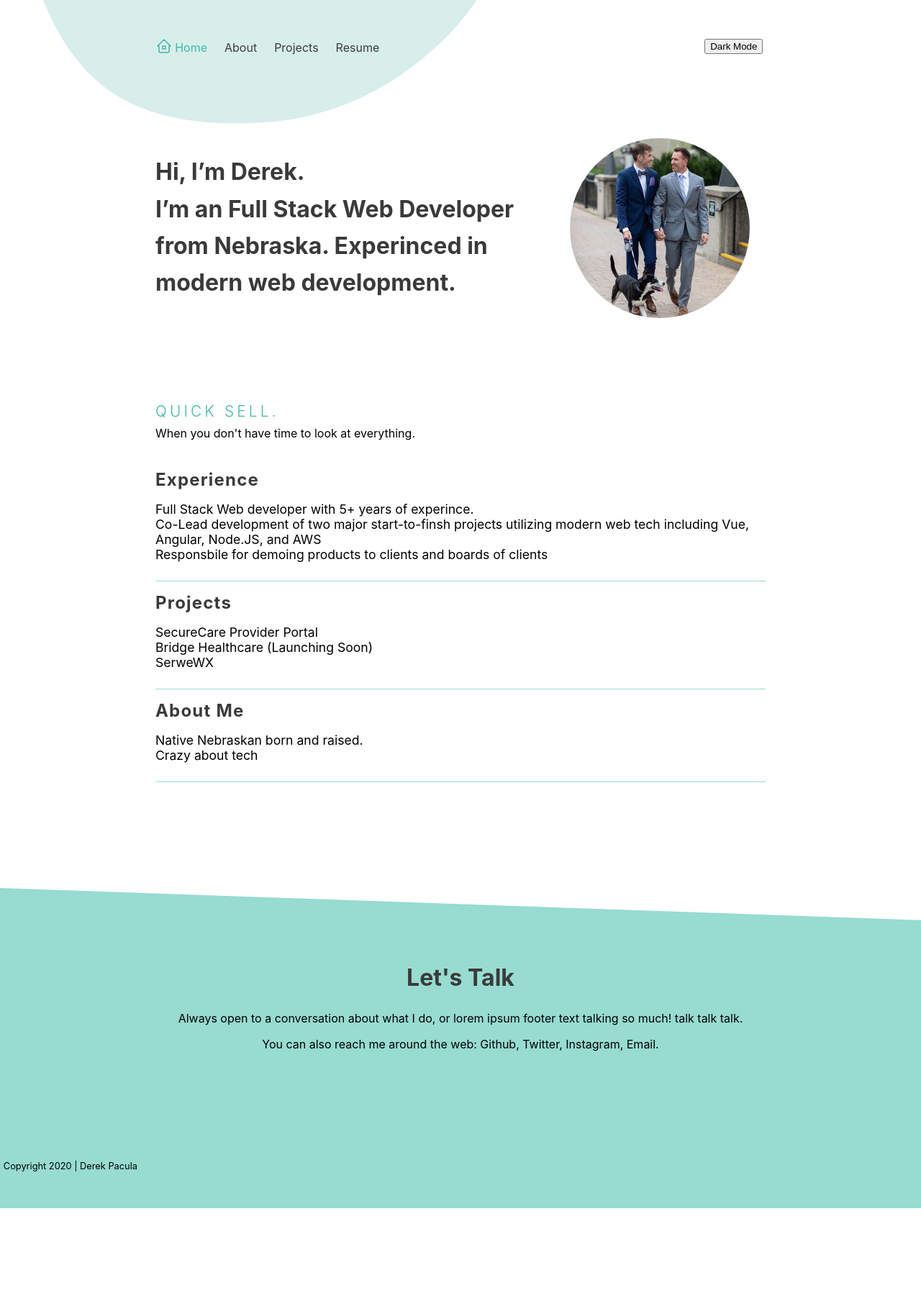
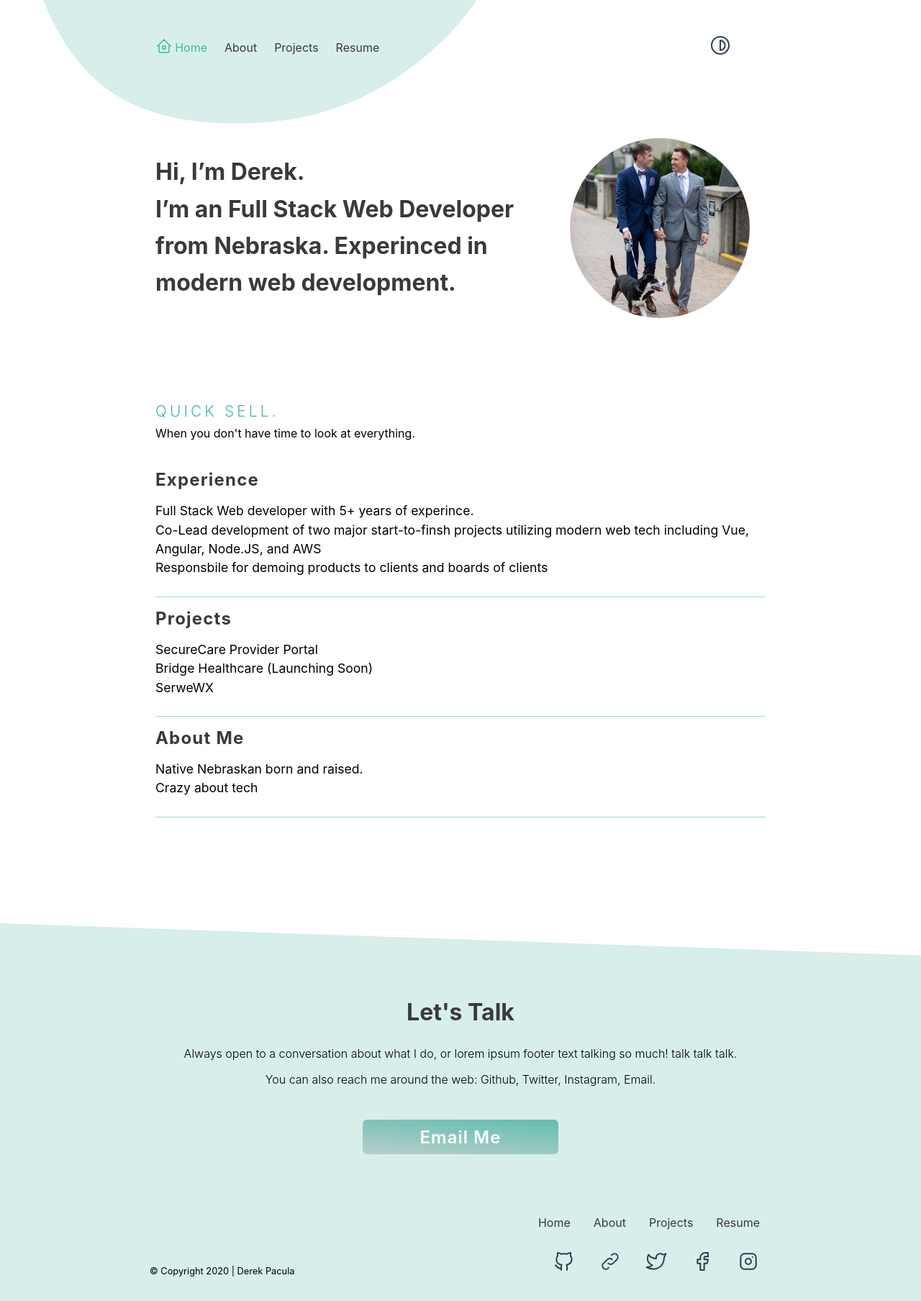
Before and after one commit to dpacula/pacula.dev, a React (Create React App) app: page / in a window 1280 px wide. Shown: the whole page at 72% size. Before the commit the page ends 1679 px from the top, so only its background shows below. Built offline with nearby package versions, Linux system fonts and the light colour scheme.

Commit message:
Dark mode polish

```diff
--- a/src/components/colortoggle.jsx
+++ b/src/components/colortoggle.jsx
@@ -22,7 +22,19 @@ export default function ThemeMode() {
 
   return (
     <div>
-      <button onClick={() => setThemeState(!themeState)}>{themeState ? 'Light Mode' : 'Dark Mode'}</button>
+      <button class="color-toggle" onClick={() => setThemeState(!themeState)}>{themeState ?
+        <svg xmlns="http://www.w3.org/2000/svg" class="icon icon-tabler icon-tabler-contrast" width="32" height="32" viewBox="0 0 24 24" stroke-width="1.5" stroke="#42B9A6" fill="none" stroke-linecap="round" stroke-linejoin="round">
+          <path stroke="none" d="M0 0h24v24H0z"/>
+          <circle cx="12" cy="12" r="9" />
+          <path d="M12 17a5 5 0 0 0 0 -10v10" />
+        </svg>
+        :
+        <svg xmlns="http://www.w3.org/2000/svg" class="icon icon-tabler icon-tabler-contrast" width="32" height="32" viewBox="0 0 24 24" stroke-width="1.5" stroke="#2c3e50" fill="none" stroke-linecap="round" stroke-linejoin="round">
+        <path stroke="none" d="M0 0h24v24H0z"/>
+        <circle cx="12" cy="12" r="9" />
+        <path d="M12 17a5 5 0 0 0 0 -10v10" />
+        </svg> }
+      </button>
     </div>
   );
 }
--- a/src/components/footer.jsx
+++ b/src/components/footer.jsx
@@ -1,5 +1,5 @@
 import React from 'react';
-import { NavLink } from 'react-router-dom'
+import { NavLink, Link } from 'react-router-dom'
 
 const year = new Date().getFullYear()
 
@@ -10,11 +10,61 @@ function Footer() {
       <h1>Let's Talk</h1>
       <p>Always open to a conversation about what I do, or lorem ipsum footer text talking so much! talk talk talk.</p>
       <p>You can also reach me around the web: Github, Twitter, Instagram, Email.</p>
+      <br></br><br></br>
+      <a class="f-button" href="mailto:hello@pacula.dev">Email Me</a>
     </div>
-    <div class="copyright">
-      <p>Copyright {year} | Derek Pacula</p>
+    <div class="row disclaim">
+      <div class="col-lg-2"></div>
+      <div class="col-lg-8 footer-items">
+        <div class="copyright">
+          <p>© Copyright {year} | Derek Pacula</p>
+        </div>
+        <div class="links">
+          <nav>
+            <Link to="/">Home</Link>
+            <Link to="/about">About</Link>
+            <Link to="/projects">Projects</Link>
+            <Link to="/resume">Resume</Link>
+          </nav>
+          <nav>
+            <a href="github.com/dpacula">
+              <svg xmlns="http://www.w3.org/2000/svg" class="icon icon-tabler icon-tabler-brand-github" width="32" height="32" viewBox="0 0 24 24" stroke-width="1.5" stroke="#2c3e50" fill="none" stroke-linecap="round" stroke-linejoin="round">
+                <path stroke="none" d="M0 0h24v24H0z"/>
+                <path d="M9 19c-4.286 1.35-4.286-2.55-6-3m12 5v-3.5c0-1 .099-1.405-.5-2 2.791-.3 5.5-1.366 5.5-6.04a4.567 4.567 0 0 0 -1.333 -3.21a4.192 4.192 0 0 0 -.08 -3.227s-1.05-.3-3.476 1.267a12.334 12.334 0 0 0 -6.222 0C6.462 2.723 5.413 3.023 5.413 3.023a4.192 4.192 0 0 0 -.08 3.227A4.566 4.566 0 0 0 4 9.486c0 4.64 2.709 5.68 5.5 6.014-.591.589-.56 1.183-.5 2V21" />
+              </svg>
+            </a>
+            <a href="linkedin.com/dpacula">
+            <svg xmlns="http://www.w3.org/2000/svg" class="icon icon-tabler icon-tabler-link" width="32" height="32" viewBox="0 0 24 24" stroke-width="1.5" stroke="#2c3e50" fill="none" stroke-linecap="round" stroke-linejoin="round">
+              <path stroke="none" d="M0 0h24v24H0z"/>
+              <path d="M10 14a3.5 3.5 0 0 0 5 0l4 -4a3.5 3.5 0 0 0 -5 -5l-.5 .5" />
+              <path d="M14 10a3.5 3.5 0 0 0 -5 0l-4 4a3.5 3.5 0 0 0 5 5l.5 -.5" />
+            </svg>
+            </a>
+            <a href="twitter.com/dpacula">
+            <svg xmlns="http://www.w3.org/2000/svg" class="icon icon-tabler icon-tabler-brand-twitter" width="32" height="32" viewBox="0 0 24 24" stroke-width="1.5" stroke="#2c3e50" fill="none" stroke-linecap="round" stroke-linejoin="round">
+              <path stroke="none" d="M0 0h24v24H0z"/>
+              <path d="M22 4.01c-1 .49-1.98.689-3 .99-1.121-1.265-2.783-1.335-4.38-.737S11.977 6.323 12 8v1c-3.245.083-6.135-1.395-8-4 0 0-4.182 7.433 4 11-1.872 1.247-3.739 2.088-6 2 3.308 1.803 6.913 2.423 10.034 1.517 3.58-1.04 6.522-3.723 7.651-7.742a13.84 13.84 0 0 0 .497 -3.753C20.18 7.773 21.692 5.25 22 4.009z" />
+            </svg>
+            </a>
+            <a href="facebook.com/dpacula">
+            <svg xmlns="http://www.w3.org/2000/svg" class="icon icon-tabler icon-tabler-brand-facebook" width="32" height="32" viewBox="0 0 24 24" stroke-width="1.5" stroke="#2c3e50" fill="none" stroke-linecap="round" stroke-linejoin="round">
+              <path stroke="none" d="M0 0h24v24H0z"/>
+              <path d="M7 10v4h3v7h4v-7h3l1 -4h-4v-2a1 1 0 0 1 1 -1h3v-4h-3a5 5 0 0 0 -5 5v2h-3" />
+            </svg>
+            </a>
+            <a href="instagram.com/dpacula">
+            <svg xmlns="http://www.w3.org/2000/svg" class="icon icon-tabler icon-tabler-brand-instagram" width="32" height="32" viewBox="0 0 24 24" stroke-width="1.5" stroke="#2c3e50" fill="none" stroke-linecap="round" stroke-linejoin="round">
+              <path stroke="none" d="M0 0h24v24H0z"/>
+              <rect x="4" y="4" width="16" height="16" rx="4" />
+              <circle cx="12" cy="12" r="3" />
+              <line x1="16.5" y1="7.5" x2="16.5" y2="7.501" />
+            </svg>
+            </a>
+          </nav>
+        </div>
+      </div>
     </div>
-    <nav>
+    <nav class='mobile-nav'>
       <NavLink activeClassName='is-active' to="/">
         <svg xmlns="http://www.w3.org/2000/svg" class="icon icon-tabler icon-tabler-home-2" width="24" height="24" viewBox="0 0 24 24" stroke-width="1.5" fill="none" stroke-linecap="round" stroke-linejoin="round">
           <path stroke="none" d="M0 0h24v24H0z"/>
--- a/src/pages/resume.jsx
+++ b/src/pages/resume.jsx
@@ -14,7 +14,7 @@ function Resume() {
     </div>
     <div class="row">
       <div class="col-lg-7 col-md-7 col-sm-12 col-xs-12">
-          <div class="box" >
+          <div class="box">
             <h2>Objective.</h2>
             <p>
               Full Stack Web Developer with more than 7 years of experience in Web Development. Extensive knowledge in current technology
--- a/src/styles/main.scss
+++ b/src/styles/main.scss
@@ -32,6 +32,7 @@ $grey-dark-mode: #43504E;
 $white-text: #fff;
 $primary:rgb(0, 132, 255);
 $bg-accent: #97DBD1;
+$bg-dark-accent: #129376;
 $bg-grey: #d7eeeb;
 
 html {
@@ -47,6 +48,7 @@ body {
   -webkit-font-smoothing: antialiased;
   -moz-osx-font-smoothing: grayscale;
   width: 100%;
+  overflow-x: hidden;
 }
 
 body.dark-mode {
@@ -55,6 +57,65 @@ body.dark-mode {
   .card {
     background-color: $grey-dark-mode;
     box-shadow: none;
+  }
+
+  header .wave .wave-absolute {
+    fill: $bg-dark-accent;
+  }
+
+  a {
+    color: white;
+  }
+
+  .is-active {
+    color: #43504E;
+
+    svg {
+      stroke: #43504E !important;
+    }
+  }
+
+
+  h1 {
+    color: $bg-dark-accent;
+  }
+
+  .quick-sell-subc {
+    border-color: $bg-dark-accent;
+
+    h1, h2, h3 {
+      color: white;
+    }
+  }
+
+  .project-box .year-dev {
+    color: white;
+  }
+
+  footer {
+    background: #129376;
+
+    h1, a{
+      color: white;
+    }
+
+    svg {
+      stroke: white;
+    }
+  }
+
+  .project-box {
+    background-color: $bg-dark-accent;
+
+    h2, p, a {
+      color: white;
+    }
+  }
+
+  .resume-box, .box, .time-box {
+    h1, h2, span {
+      color: $bg-dark-accent;
+    }
   }
 }
 
@@ -72,7 +133,15 @@ main {
 
 .fill-current {
   height: 15rem;
+}
 
+.color-toggle {
+  background-color: Transparent;
+  background-repeat:no-repeat;
+  border: none;
+  cursor:pointer;
+  overflow: hidden;
+  outline:none;
 }
 
 .blob-rotate {
@@ -231,6 +300,7 @@ h1 {
     li {
       margin: none;
       font-size: 1.1em;
+      line-height: 1.5;
 
       @include respond-to('sm') {
           font-size: .9em;
@@ -247,7 +317,6 @@ h1 {
   }
 
   &:hover {
-    background-color: $bg-accent;
     border-bottom: 1.25px solid $bg-accent;
 
     h3 {
@@ -408,8 +477,8 @@ h1 {
 }
 
 footer {
-  height: 25em;
-  background-color: $bg-accent;
+  height: 30em;
+  background-color: $bg-grey;
   position: relative;
   clear: both;
   margin-right: -.5rem;
@@ -440,10 +509,12 @@ footer {
   }
 
   .f-container {
+    position: relative;
     text-align: center;
     padding-top: 2em;
     margin-right: .5rem;
     margin-left: .5rem;
+    font-weight: 300;
     @include respond-to('lg') {
       max-width: 1280px;
     }
@@ -454,14 +525,51 @@ footer {
     }
   }
 
-  .copyright {
-    position: absolute;
-    bottom: 3em;
-    left: 1em;
-    font-size: .8em;
+  .f-button {
+    padding: .6rem 5rem;
+    border-radius: .25em;
+    background: linear-gradient(to top right, #b9cecb, $accent);
+    background-size: 200%;
+    transition: background-position .5s ease-out;
+    text-decoration: none;
+    color: white;
+    font-weight: 600;
+    font-size: 1.5em;
+    letter-spacing: 1px;
+
+    &:hover {
+      background-position: 100%;
+    }
   }
 
-  nav {
+  .footer-items {
+    position: relative;
+  }
+
+  .copyright {
+    font-size: .8em;
+    position: absolute;
+    bottom: 0;
+    left: 0;
+  }
+
+  .links {
+    position: absolute;
+    bottom: 0;
+    right: 0;
+
+    nav {
+      display: flex;
+      justify-content: right;
+    }
+  }
+
+  .disclaim {
+    height: 12em;
+    margin: 0;
+  }
+
+  .mobile-nav {
     display: none;
     overflow: hidden;
     position: fixed;
```
